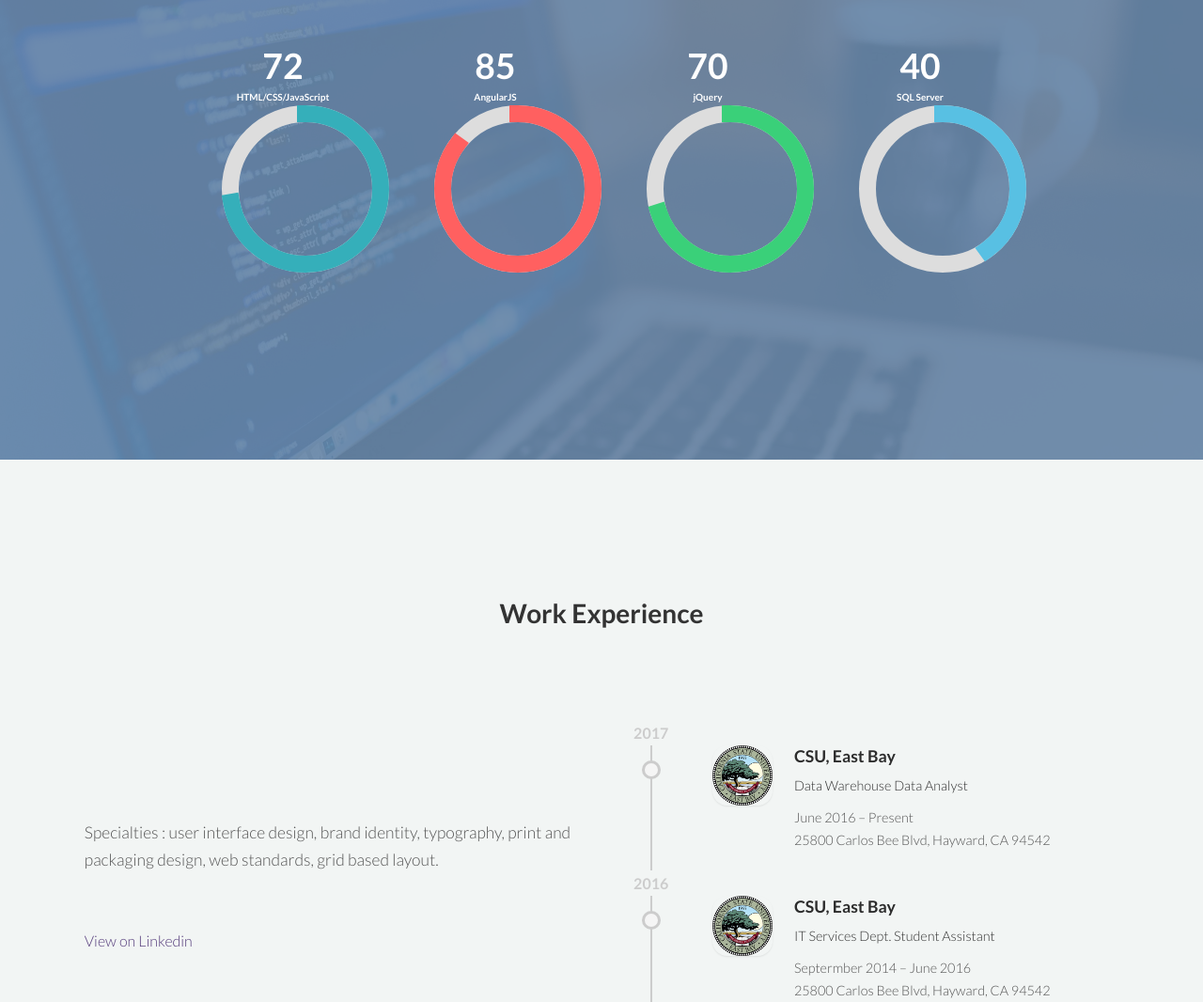
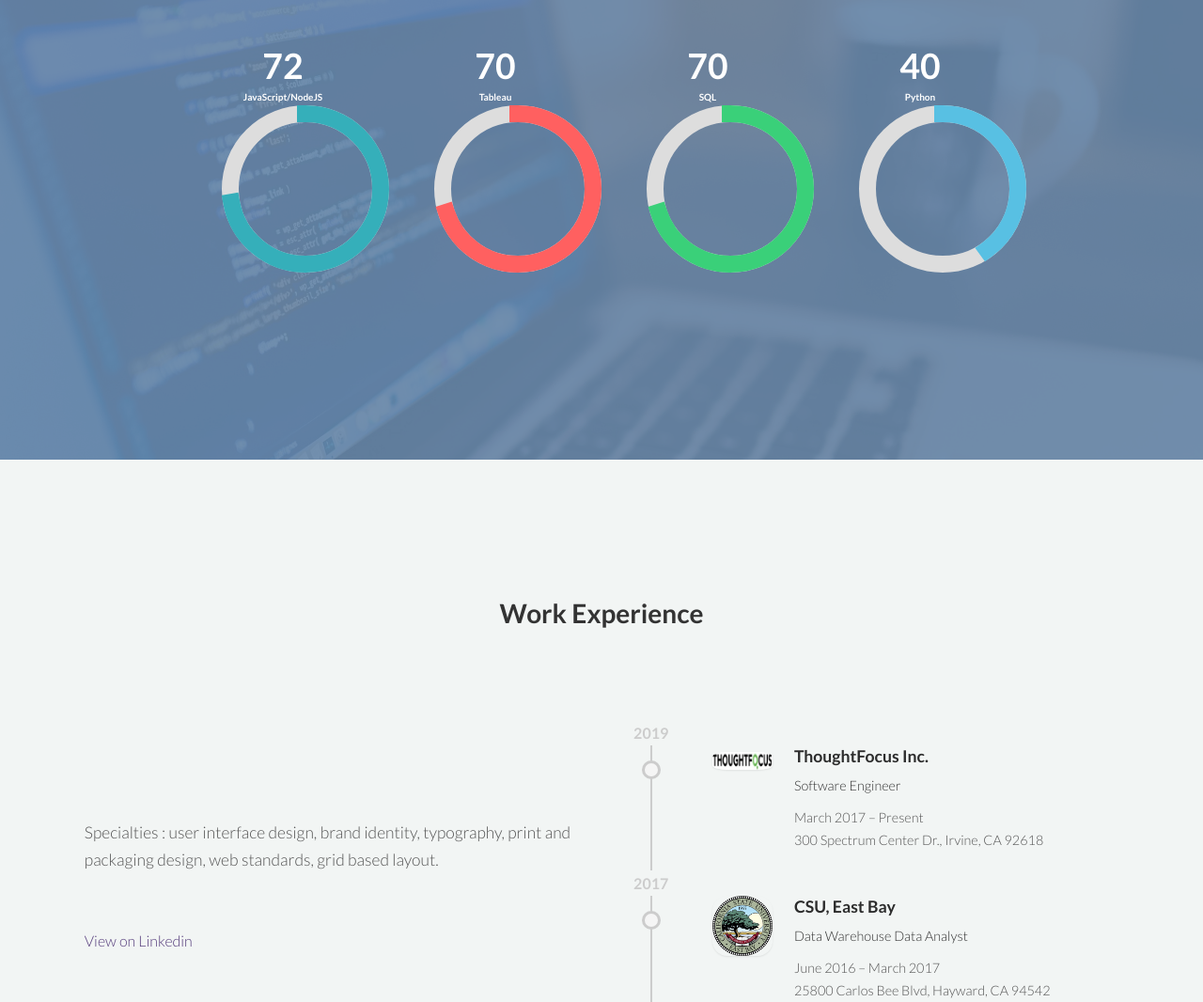
Before and after one commit to christolagali/Online-Portfolio, a plain HTML site: page index.html in a window 1280 px wide. Shown: the part 1734-2800 px from the top of the page at 94% size. Drawn offline with nearby package versions, Linux system fonts and the light colour scheme.

Commit message:
Code for more additions in the experience and better front page

```diff
--- a/index.html
+++ b/index.html
@@ -47,8 +47,9 @@
 				<div class="container text-center" id="size-banner">
 
 					<h2 class="display-2">Hello! I am Chris</h2>
-					<h3 class="learn">Passionate Engineer from Hayward, CA</h3>
-					<a href="http://www.csueastbay.edu/its/it/news/index.html#alumni-interview-c-lagali" ><img class="learn" id="site-title" src="" alt="Read More"/></a>
+					<h3 class="learn">Passionate Data Analyst</h3>
+					<!--<a href="http://www.csueastbay.edu/its/it/news/index.html#alumni-interview-c-lagali" ><img class="learn" id="site-title" src="" alt="Read More"/></a>-->
+					<a href="https://www.linkedin.com/in/christopher-lagali-38650a16/" ><img src="img/chris_lagali_profile.png" style="width:152px;height:152px;border-radius:50%" alt="Read More"/></a>
 
 				</div>
 				<div id="down-arrow-div"  class="learn">
@@ -155,25 +156,25 @@
 						<div class="chart" data-percent="73" data-bar-color="#35AFBA" data-animate="4000">
 							<div class="chart-content">
 								<div class="percent"></div>
-								<div class="chart-title">HTML/CSS/JavaScript</div>
+								<div class="chart-title">JavaScript/NodeJS</div>
 							</div><!-- chart-content -->
 						</div><!-- chart -->
-						<div class="chart" data-percent="85" data-bar-color="#FF6060" data-animate="2500">
+						<div class="chart" data-percent="70" data-bar-color="#FF6060" data-animate="2500">
 							<div class="chart-content">
 								<div class="percent"></div>
-								<div class="chart-title">AngularJS</div>
+								<div class="chart-title">Tableau</div>
 							</div><!-- chart-content -->
 						</div><!-- chart -->
 						<div class="chart" data-percent="70" data-bar-color="#3AD079" data-animate="3000">
 							<div class="chart-content">
 								<div class="percent"></div>
-								<div class="chart-title">jQuery</div>
+								<div class="chart-title">SQL</div>
 							</div><!-- chart-content -->
 						</div><!-- chart -->
 						<div class="chart" data-percent="40" data-bar-color="#58C0E3" data-animate="3500">
 							<div class="chart-content">
 								<div class="percent"></div>
-								<div class="chart-title">SQL Server</div>
+								<div class="chart-title">Python</div>
 							</div><!-- chart-content -->
 						</div><!-- chart -->
 				</div><!-- col-md-12 -->
@@ -204,6 +205,22 @@
 						</div>
 						<!-- timeline-label -->
 						<div class="timeline column six last">
+
+							<div class="year">
+								<time datetime="2017">2019</time>
+								<div class="experience">
+									<span class="circle"></span>
+								<div class="wow fadeInRight" data-wow-duration="1000ms" data-wow-delay="300ms">
+									<div class="experience-img"><img src="img/tf_logo.png" alt=""></div>
+									<div class="experience-info clear-after">
+										<h5>ThoughtFocus Inc.</h5>
+										<div class="role">Software Engineer</div>
+										<p>March 2017 – Present<br />300 Spectrum Center Dr., Irvine, CA 92618</p>
+									</div><!-- experience-info -->
+								</div><!--wow -->
+								</div><!-- experience -->
+							</div><!-- year -->
+
 							<div class="year">
 								<time datetime="2017">2017</time>
 								<div class="experience">
@@ -213,12 +230,10 @@
 									<div class="experience-info clear-after">
 										<h5>CSU, East Bay</h5>
 										<div class="role">Data Warehouse Data Analyst</div>
-										<p>June 2016 – Present<br />25800 Carlos Bee Blvd, Hayward, CA 94542</p>
+										<p>June 2016 – March 2017<br />25800 Carlos Bee Blvd, Hayward, CA 94542</p>
 									</div><!-- experience-info -->
 								</div><!--wow -->
 								</div><!-- experience -->
-
-
 							</div><!-- year -->
 							<div class="year year1">
 								<time datetime="2016">2016</time>
```
Also changed, not shown: img/chris_lagali_profile.png (added), img/tf_logo.png (added).
